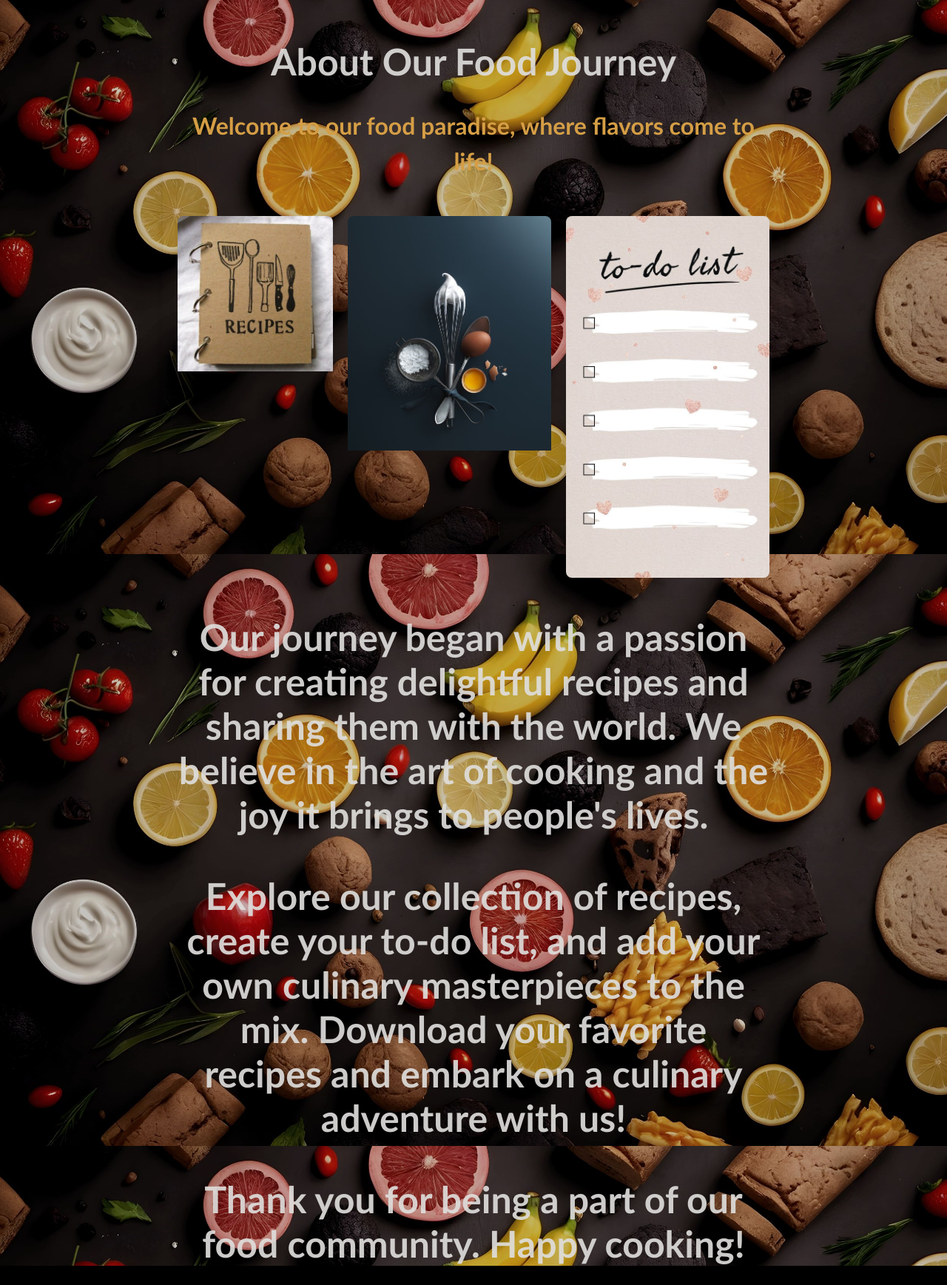
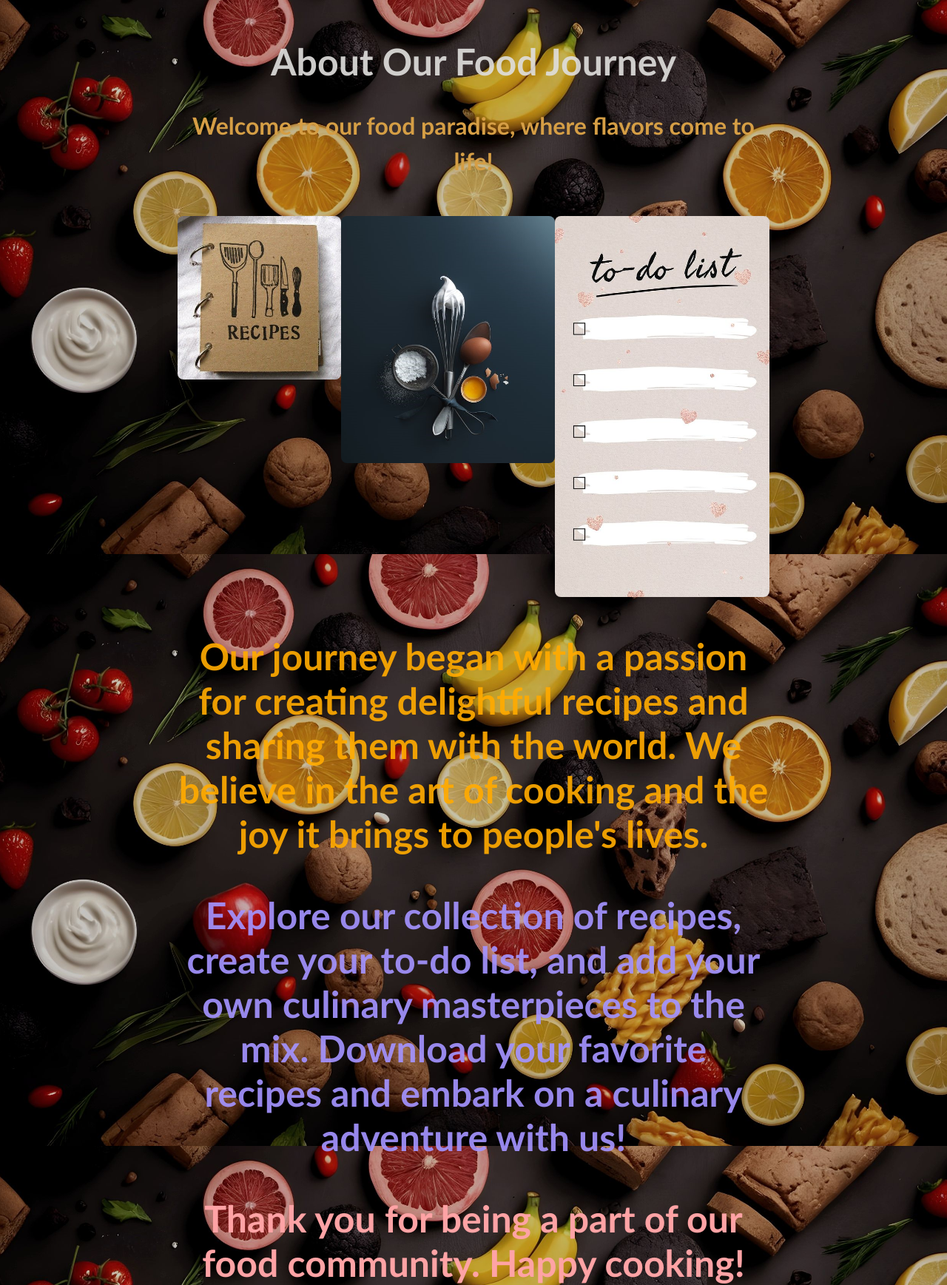
Before and after one commit to venkatesan1211/cookalong-new, a Flask app: page /about in a window 1280 px wide. Shown: the part 51-1788 px from the top of the page at 74% size. Before the commit the page ends 1762 px from the top, so only its background shows below. Run offline with Flask 3, Linux system fonts and the light colour scheme.

Commit message:
templates file update

```diff
--- a/demo1/static/responsive.css
+++ b/demo1/static/responsive.css
@@ -28,7 +28,7 @@
   }
 
   .slider_section .detail-box h1 {
-    font-size: 3rem;
+    font-size: 2.5rem;
   }
 
   .slider_section .slider_container .slick-prev {
--- a/demo1/templates/about.html
+++ b/demo1/templates/about.html
@@ -73,22 +73,28 @@
     <p>Welcome to our food paradise, where flavors come to life!</p>
 
     <div class="image-gallery">
+        <a href="{{url_for('recipe_search')}}">
         <div class="image-item" onmouseover="zoomIn(this)" onmouseout="zoomOut(this)">
             <img src="{{ url_for('static', filename='recipesearch.jpg') }}" alt="Image 1">
         </div>
+        </a>
+        <a href="{{url_for('add_recipes')}}">
         <div class="image-item" onmouseover="zoomIn(this)" onmouseout="zoomOut(this)">
             <img src="{{ url_for('static', filename='addyourrecipe.jpg') }}" alt="Image 2">
         </div>
+        </a>
+        <a href="{{url_for('to_do_list_recipe')}}">
         <div class="image-item" onmouseover="zoomIn(this)" onmouseout="zoomOut(this)">
             <img src="{{ url_for('static', filename='to do list.jpg') }}" alt="Image 3">
         </div>
+        </a>
     </div>
    <div>
-    <h3>Our journey began with a passion for creating delightful recipes and sharing them with the world. We believe in the art of cooking and the joy it brings to people's lives.</h3>
+    <h3 style="color: #ffaa00ea;">Our journey began with a passion for creating delightful recipes and sharing them with the world. We believe in the art of cooking and the joy it brings to people's lives.</h3>
 
-    <h3>Explore our collection of recipes, create your to-do list, and add your own culinary masterpieces to the mix. Download your favorite recipes and embark on a culinary adventure with us!</h3>
+    <h3 style="color: #a393ffea;">Explore our collection of recipes, create your to-do list, and add your own culinary masterpieces to the mix. Download your favorite recipes and embark on a culinary adventure with us!</h3>
 
-    <h3>Thank you for being a part of our food community. Happy cooking!</h3>
+    <h3 style="color: rgb(255, 163, 165);">Thank you for being a part of our food community. Happy cooking!</h3>
    </div>
 
 </div>
```
